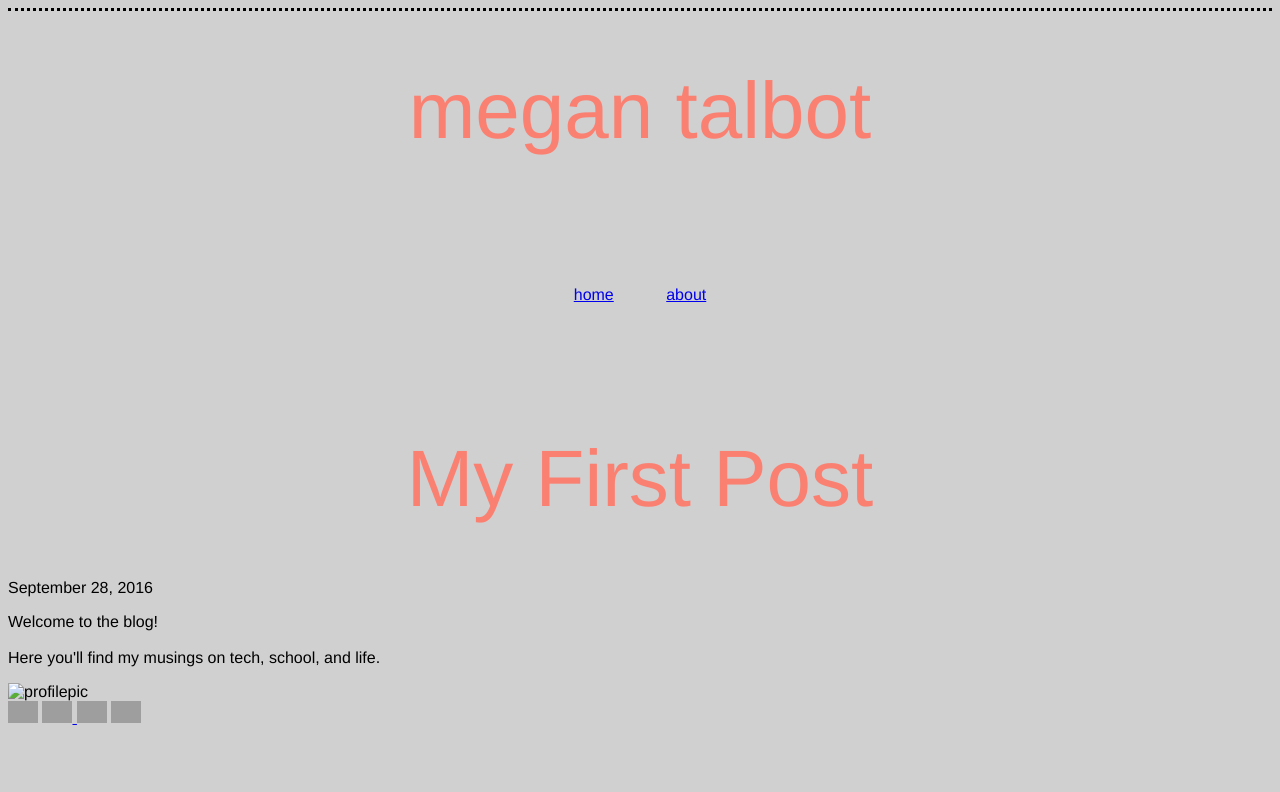
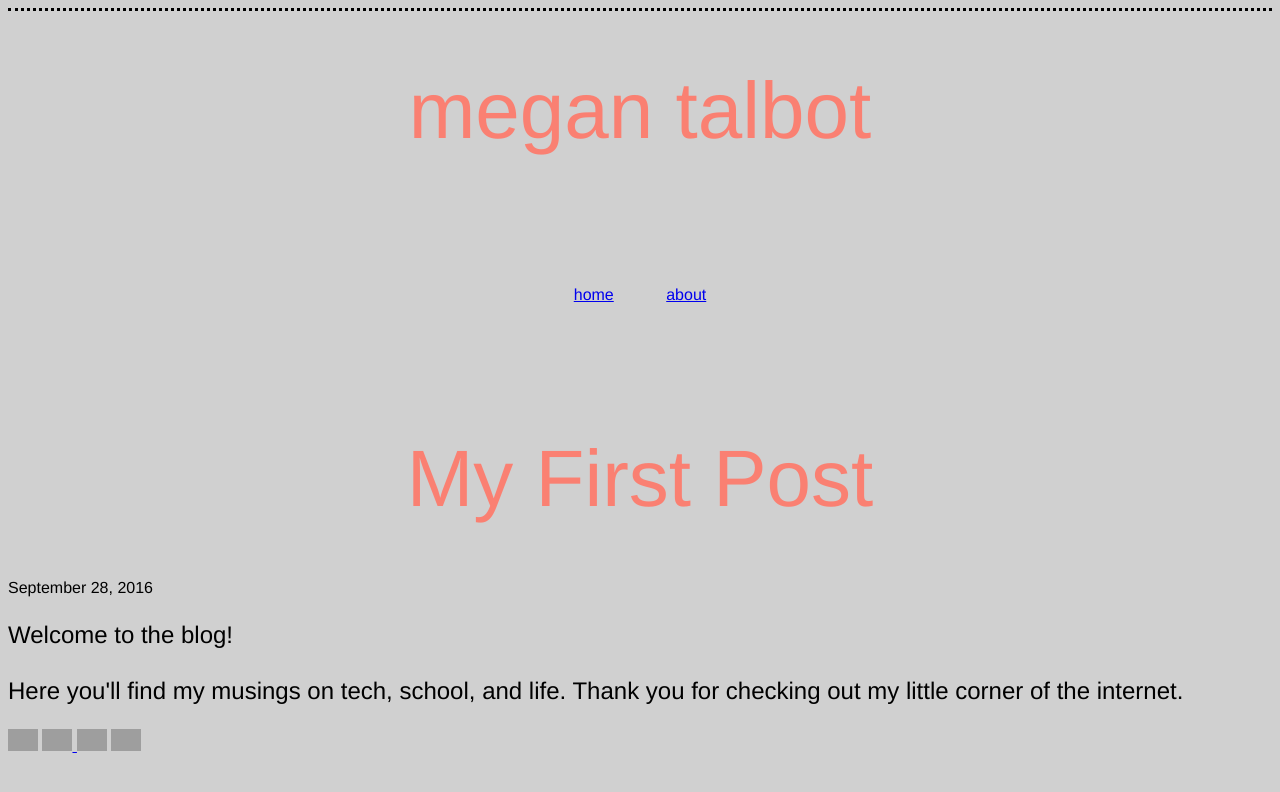
Before and after one commit to meganft/meganft.github.io, a Jekyll site: the page built from _posts/2016-09-28-my-first-post.html, in a window 1280 px wide. Shown: the top 792 px of the page. Built offline with Jekyll 4.4.1, drawn with Linux system fonts in a browser that asks for light colours; grey boxes are pictures that could not be loaded.

```diff
--- a/_posts/2016-09-28-my-first-post.html
+++ b/_posts/2016-09-28-my-first-post.html
@@ -4,10 +4,8 @@
 date: 2016-09-28
 ---
 
-<p>Welcome to the blog!
+<p id="blog-head">Welcome to the blog!
   <br>
   <br>
-  Here you'll find my musings on tech, school, and life.
+  Here you'll find my musings on tech, school, and life.  Thank you for checking out my little corner of the internet.
 </p>
-
-<img id="profilepic" src="file:///Users/megantalbot/Desktop/Acting/Megan%20Talbot.jpg" alt="profilepic">
--- a/css/styles.css
+++ b/css/styles.css
@@ -40,14 +40,6 @@
   font-size: 24px;
 }
 
-post.title {
-  color: black;
-  font-family: Helvetica;
-  font-weight: lighter;
-  text-align: center;
-  font-size: 18px;
-}
-
 #buttons {
   text-align: justify;
   position: absolute;
@@ -74,5 +66,11 @@
   border-radius: 70%;
   height: 200px;
   margin: 5%;
-  text-align: center;
+  align: center;
 }
+
+#blog-head {
+  font: Helvetica;
+  font-weight: lighter;
+  font-size: 24px;
+}
```
Also changed, not shown: _posts/2016-09-29-my-next-post.html (added, +13 -0 lines).
